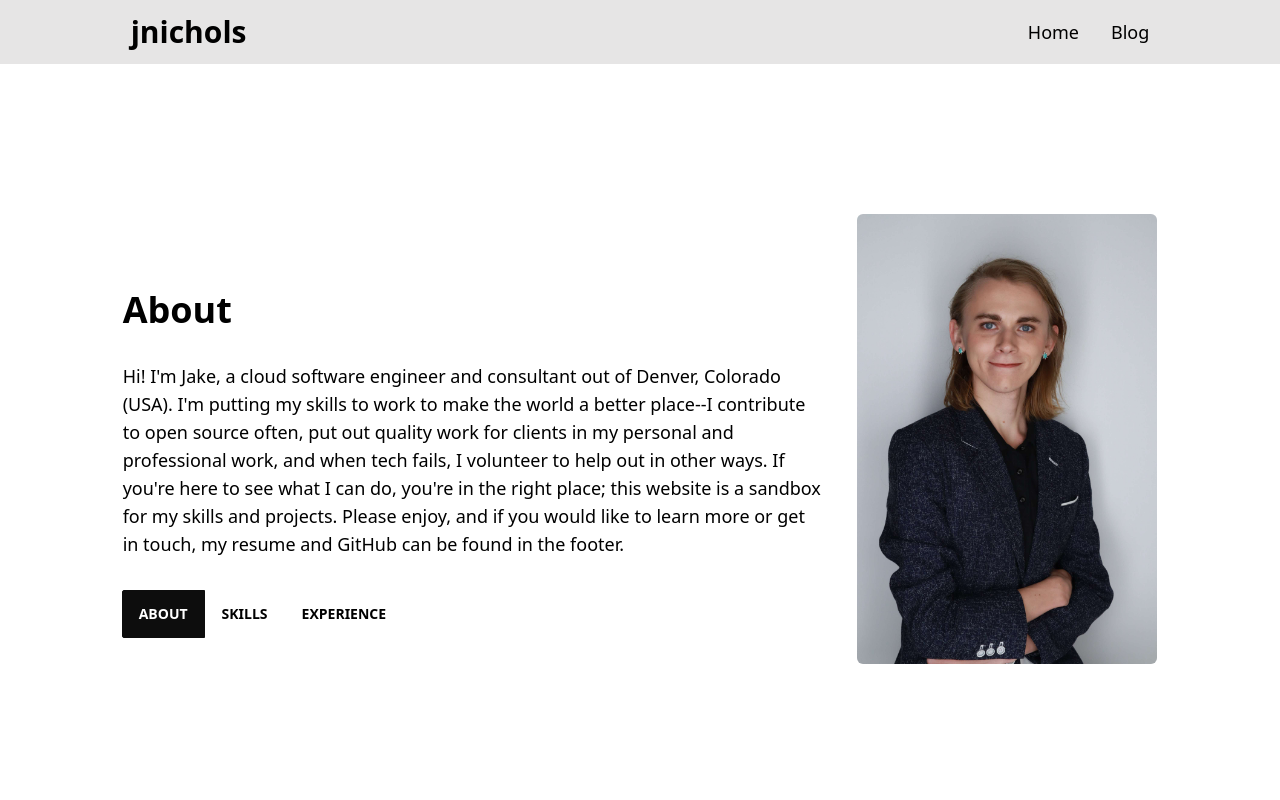
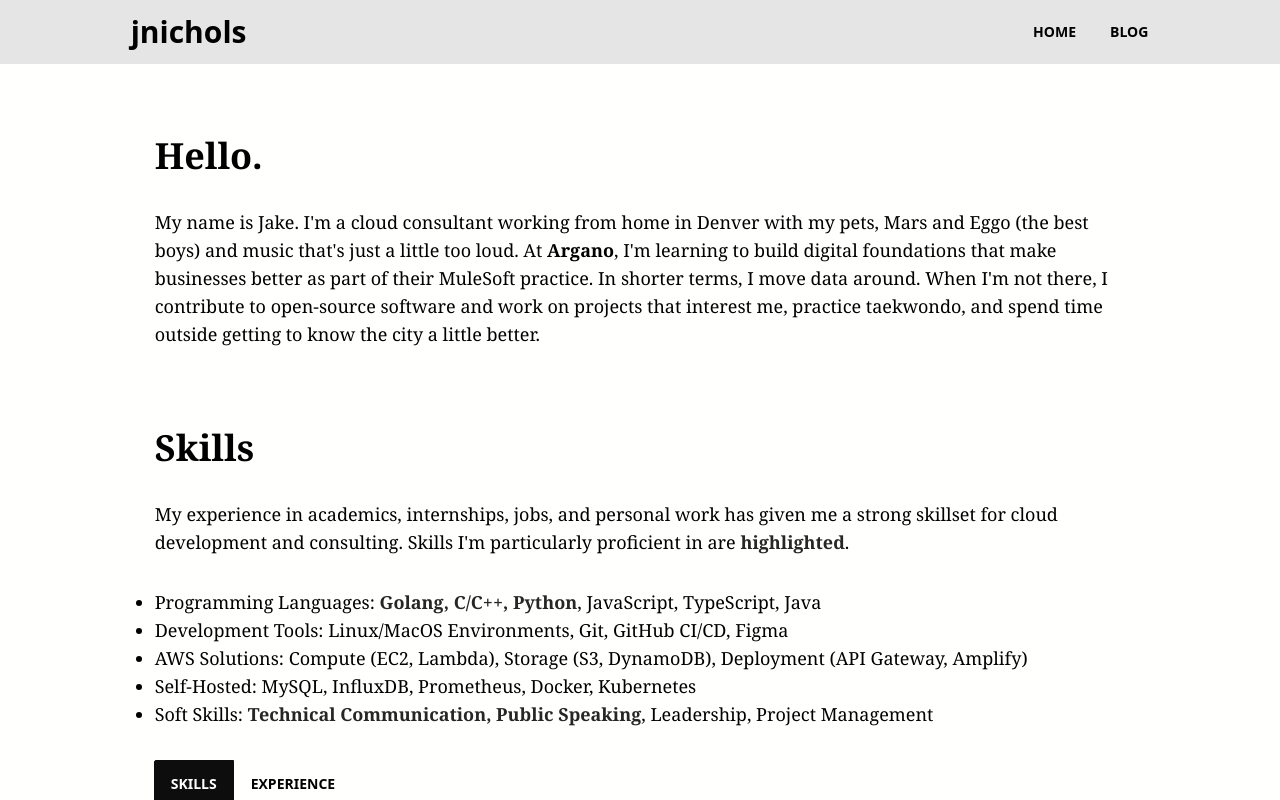
Before and after one commit to jnichols-git/jnichols-dev-website, a Next.js app: page / in a window 1280 px wide. Built offline with nearby package versions, Linux system fonts and the light colour scheme.

Commit message:
Content and formatting updates

```diff
--- a/app/blog/blog.tsx
+++ b/app/blog/blog.tsx
@@ -31,7 +31,7 @@ function tags_badges(arg0 : any) {
   } else {
     return <div className="flex flex-row gap-1">
       {tags.map((tag) => {
-        return <div key={tag} className="badge badge-primary text-content-primary p-3">
+        return <div key={tag} className="badge badge-primary p-3">
           <a href={`/blog?tags=${tag}`}>{tag}</a>
         </div>
       })}
@@ -62,7 +62,7 @@ function listings_cards(arg0 : any, idx : number) {
     const listing = arg0 as BlogListing
     const href = `/blog/post/${listing.post_id}/latest`
     return (
-        <div key={listing.post_id} className={`card w-100% bg-base-200 border-4 border-primary shadow-xl`}>
+        <div key={listing.post_id} className={`card w-100% bg-base-200 border-4 border-primary drop-shadow-2xl`}>
             <div className="card-body">
                 <>
                 <h3 className={`card-title`}>{listing.title}</h3>
--- a/app/blog/page.tsx
+++ b/app/blog/page.tsx
@@ -7,7 +7,7 @@ import { useSearchParams } from 'next/navigation';
 export const revalidate = 30
 
 async function getListings(params: string) {
-    const res = await fetch(`https://api.jnichols-dev.com/blog/user/listings?page_count=20${params}`, {
+    const res = await fetch(`https://api.jnichols.info/blog/user/listings?page_count=20${params}`, {
         next: {
             revalidate: revalidate,
         }
--- a/app/blog/post/[post_id]/[version_id]/page.tsx
+++ b/app/blog/post/[post_id]/[version_id]/page.tsx
@@ -10,12 +10,12 @@ import { BlogListing } from "../../../blog";
 import BlogPost from "./post"
 
 async function getListing(post_id: string) {
-    const res = await fetch(`https://api.jnichols-dev.com/blog/user/listing?post_id=${post_id}`)
+    const res = await fetch(`https://api.jnichols.info/blog/user/listing?post_id=${post_id}`)
     return res.json()
 }
 
 async function getPost(post_id: string, version_id: string) {
-    const res = await fetch(`https://api.jnichols-dev.com/blog/user/post?post_id=${post_id}&version_id=${version_id}`)
+    const res = await fetch(`https://api.jnichols.info/blog/user/post?post_id=${post_id}&version_id=${version_id}`)
     return res.json()
 }
 
--- a/app/components.tsx
+++ b/app/components.tsx
@@ -1,4 +1,4 @@
-import React, {useEffect, useState} from "react"
+import React, {useEffect, useState, useRef} from "react"
 import Image from 'next/image'
 import styles from './home.module.css'
 import { classHeader } from "./style/text"
@@ -44,8 +44,8 @@ export function KeyedContent(
     }
 
     return (
-        <div className="flex flex-col justify-center lg:justify-start">
-            <div className={`transition-all duration-1000 ${fade ? "opacity-100" : "opacity-0"}`}>
+        <div className="container flex flex-col justify-center lg:justify-start">
+            <div className={`transition-all grow duration-1000 ${fade ? "opacity-100" : "opacity-0"}`}>
                 <>
                     <h1>{key}</h1>
                     {content}
@@ -65,3 +65,16 @@ export function KeyedContent(
         </div>
     )
 }
+
+export function Block(
+    {blockClass, contentClass, children}:
+    {blockClass: string, contentClass: string, children: React.ReactNode | React.ReactNode[]}
+) {
+    return (
+        <div className={"hero flex text-center lg:text-left px-8 pt-4 " + blockClass}>
+            <div className={"hero-content grow flex-col justify-center items-center lg:flex-row gap-x-8 " + contentClass}>
+                {children}
+            </div>
+        </div>
+    )
+}
--- a/app/components/top-level/main.tsx
+++ b/app/components/top-level/main.tsx
@@ -7,7 +7,7 @@ export default function Main(
 ) {
     return (
         <div className="w-screen lg:min-h-screen flex justify-center content-start" id="main-container">
-        <div className="max-lg:mx-5 lg:w-10/12 my-10 flex flex-col justify-center gap-y-10" id="main-spacer">
+        <div className="max-lg:mx-5 lg:w-10/12 my-10 flex flex-col justify-center gap-y-8" id="main-spacer">
             {children}
         </div>
         </div>
--- a/app/components/top-level/nav.tsx
+++ b/app/components/top-level/nav.tsx
@@ -3,8 +3,8 @@ import { classText } from "../../style/text"
 function NavMenu() {
     return (
       <>
-        <li><a href="/">Home</a></li>
-        <li><a href="/blog">Blog</a></li>
+        <li><a className="btn btn-ghost font-sans" href="/">Home</a></li>
+        <li><a className="btn btn-ghost font-sans" href="/blog">Blog</a></li>
       </>
     )
 }
--- a/app/global.css
+++ b/app/global.css
@@ -1,3 +1,6 @@
+@tailwind base;
+@tailwind components;
+@tailwind utilities;
 @tailwind base;
 @tailwind components;
 @tailwind utilities;
@@ -5,19 +8,19 @@
 
 @layer base {
     h1 {
-        @apply text-4xl font-bold;
+        @apply text-4xl font-bold font-serif;
     }
     h2 {
-        @apply text-3xl font-bold;
+        @apply text-3xl font-bold font-serif;
     }
     h3 {
-        @apply text-2xl font-bold;
+        @apply text-2xl font-bold font-serif;
     }
     h4 {
-        @apply text-xl;
+        @apply text-xl font-serif;
     }
     p, a, li {
-        @apply text-lg;
+        @apply text-lg font-serif;
     }
     article {
         @apply py-10 mx-8 prose prose-sm max-w-none lg:prose-xl lg:max-w-prose prose-a:link prose-a:link-primary prose-a:link-hover;
--- a/app/home.tsx
+++ b/app/home.tsx
@@ -6,7 +6,7 @@ import { ImageSetDesc, TimedGallery } from './components/dynamic/gallery'
 
 import withTimer from './components/compose/timer'
 
-import { KeyedContent} from './components';
+import { KeyedContent, Block} from './components';
 
 
 const inter = Inter({ subsets: ['latin'] })
@@ -34,9 +34,10 @@ function aboutSkills() {
     <div className="py-8 flex flex-col gap-y-8">
       <p>My experience in academics, internships, jobs, and personal work has given me a strong skillset for cloud development and consulting. Skills I'm particularly proficient in are <b className="text-accent">highlighted</b>.</p>
       <ul className="list-disc">
-        <li>Programming Languages: <b className="text-accent">Golang, C/C++, Python</b>, JavaScript, TypeScript, Java, SQL</li>
-        <li>Development Tools: <b className="text-accent">Linux/MacOS Environments</b>, GitHub, Docker, Figma </li>
-        <li>Cloud Architecture: AWS, Kubernetes</li>
+        <li>Programming Languages: <b className="text-accent">Golang, C/C++, Python</b>, JavaScript, TypeScript, Java</li>
+        <li>Development Tools: Linux/MacOS Environments, Git, GitHub CI/CD, Figma</li>
+        <li>AWS Solutions: Compute (EC2, Lambda), Storage (S3, DynamoDB), Deployment (API Gateway, Amplify)</li>
+        <li>Self-Hosted: MySQL, InfluxDB, Prometheus, Docker, Kubernetes</li>
         <li>Soft Skills: <b className="text-accent">Technical Communication, Public Speaking</b>, Leadership, Project Management</li>
       </ul>
     </div>
@@ -52,8 +53,8 @@ function aboutExperience() {
       <ul className="list-disc">
         <li>Graduated with a 3.5 GPA from the University of Colorado Boulder in 2023</li>
         <li>Game Development Intern and Cloud Engineer at Virga Inc. for 1.5 years</li>
-        <li>Consultant at Big Compass</li>
-        <li>Key contributor to <a className="text-primary hover:underline" href="https://github.com/trickstercache/trickster">Trickster</a>, a reverse proxy cache for timeseries databases sponsored by the Cloud Native Computing Foundation (CNCF)</li>
+        <li>Consultant at <b><a href="https://argano.com">Argano</a></b></li>
+        <li>Maintainer on <b><a className="text-primary hover:underline" href="https://github.com/trickstercache/trickster">Trickster</a></b>, a reverse proxy cache for timeseries databases sponsored by the Cloud Native Computing Foundation (CNCF)</li>
         <li>Lead cloud engineer and communication manager for iSAT Capstone Team 22-23</li>
       </ul>
 
@@ -65,12 +66,72 @@ function aboutExperience() {
 function About() {
   return KeyedContent(
     {
-      keys: ["About", "Skills", "Experience"],
+      keys: ["Skills", "Experience"],
+      //keys: ["About", "Skills", "Experience"],
       contents: [
-        aboutMe(),
+        //aboutMe(),
         aboutSkills(),
         aboutExperience(),
       ],
+    }
+  )
+}
+
+function valuesCommunity() {
+  return (
+    <>
+    <div className="py-8 flex flex-col gap-y-8">
+      <p>
+        Software is special because of the people who use it. Good engineering means
+        understanding the problems facing your community and looking for solutions,
+        I'm working to build software by and for the
+        community by focusing on decentralized platforms, and I actively work with
+        local causes outside of the tech field.
+      </p>
+    </div>
+    </>
+  )
+}
+function valuesOpenAccess() {
+  return (
+    <>
+    <div className="py-8 flex flex-col gap-y-8">
+      <p>
+        Diverse backgrounds make better communities and better solutions. Encouraging
+        community/developer feedback and contribution is not just key to success, but
+        key to building a world we can all love and enjoy. My personal work is and
+        will continue to be completely free and open source,
+        with permissive contribution and feedback policies.
+      </p>
+    </div>
+    </>
+  )
+}
+function valuesQuality() {
+  return (
+    <>
+    <div className="py-8 flex flex-col gap-y-8">
+      <p>
+        At the end of the day, I want to make good software. I'm genuinely passionate
+        about making something that lasts, and so much of what I do at work and at home
+        is about learning what makes a "good product". Every day I learn more about
+        what I can do and what people need, and I'll keep applying those things to my
+        work as I grow.
+      </p>
+    </div>
+    </>
+  )
+}
+
+function Values() {
+  return KeyedContent (
+    {
+      keys: ["Community", "Quality", "Open Access"],
+      contents: [
+        valuesCommunity(),
+        valuesQuality(),
+        valuesOpenAccess(),
+      ]
     }
   )
 }
@@ -91,14 +152,34 @@ function GalleryDesc (): ImageSetDesc  {
 export default function Home() {
   return (
     <>
-      <div className="hero text-center lg:text-left">
-        <div className="hero-content flex-col-reverse justify-center lg:flex-row-reverse gap-x-8">
-          <TimedGallery desc={GalleryDesc()} interval={25000}/>
-          <div>
-            <About/>
-          </div>
+      <Block blockClass='' contentClass=''>
+        <div className="grow flex flex-col content-start space-y-8">
+          <h1>Hello.</h1>
+          <p>
+            My name is Jake. I'm a cloud consultant working from home in Denver with my pets,
+            Mars and Eggo (the best boys) and music that's just a little too loud.
+            At <b><a href="https://argano.com">Argano</a></b>, I'm learning to build digital foundations that make businesses better as part of
+            their MuleSoft practice. In shorter terms, I move data around.
+            When I'm not there, I contribute to open-source software and work on projects that interest me,
+            practice taekwondo, and spend time outside getting to know the city a little better.
+          </p>
         </div>
-      </div>
+      </Block>
+      <Block blockClass='' contentClass=''>
+        <About/>
+      </Block>
+      <Block blockClass='' contentClass=''>
+        <div className="basis-1/2 flex flex-col content-start space-y-8">
+          <h1>Value-Driven</h1>
+          <p>
+            Every engineer that I've met has a reason to be doing what they do. I think it's
+            important to know these reasons, because they often shape the decisions that we
+            make with our work. Commitments to <i>community</i>, <i>quality</i>, and
+            <i>open access</i> drive my work and keep me motivated.
+          </p>
+        </div>
+        <Values/>
+      </Block>
     </>
   )
 }
--- a/tailwind.config.js
+++ b/tailwind.config.js
@@ -37,7 +37,8 @@ module.exports = {
           "error": "#F87272",
         },
         lofi: {
-          ...require("daisyui/src/colors/themes")["[data-theme=lofi]"]
+          ...require("daisyui/src/colors/themes")["[data-theme=lofi]"],
+          "base-100": "#FFFFFD",
         },
         j: {
           ...require("daisyui/src/colors/themes")["[data-theme=business]"],
```
